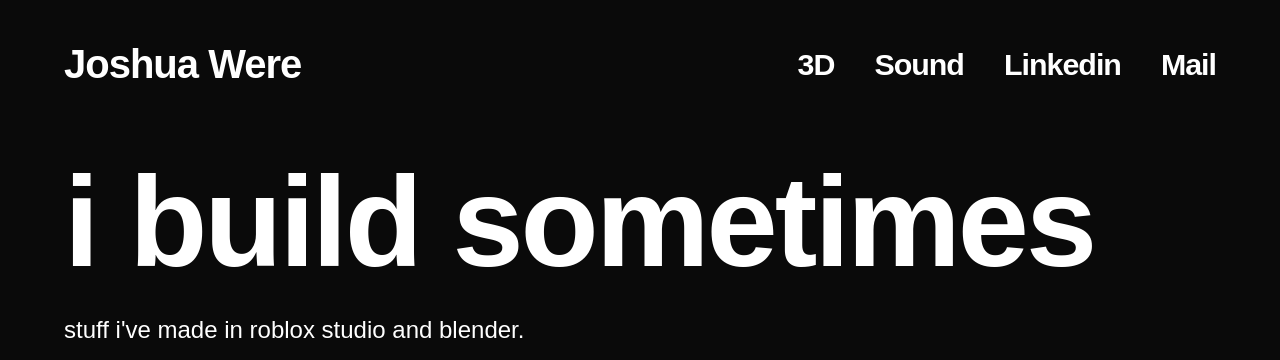
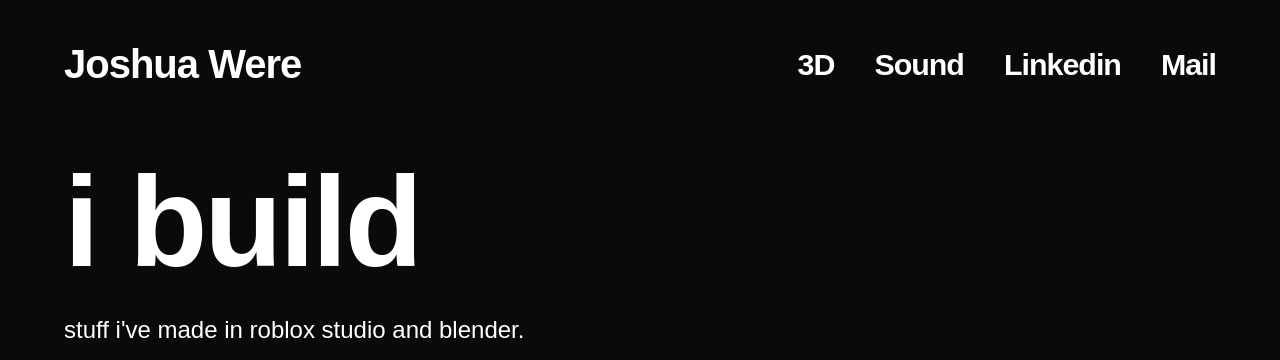
Before and after one commit to jwere100/website-portfolio, a plain HTML site: page index.html in a window 1280 px wide. Both pictures are taken after a click on the link "3D". Shown: the top 360 px of the page. Drawn offline with Linux system fonts and the light colour scheme.

Commit message:
i build fix

```diff
--- a/index.html
+++ b/index.html
@@ -508,7 +508,7 @@
         <!-- 3D/Roblox Page -->
         <div id="3d" class="page">
             <div class="hero-text">
-                <h1>i build sometimes</h1>
+                <h1>i build</h1>
                 <p>stuff i've made in roblox studio and blender.</p>
             </div>
             <div class="gallery">
```
